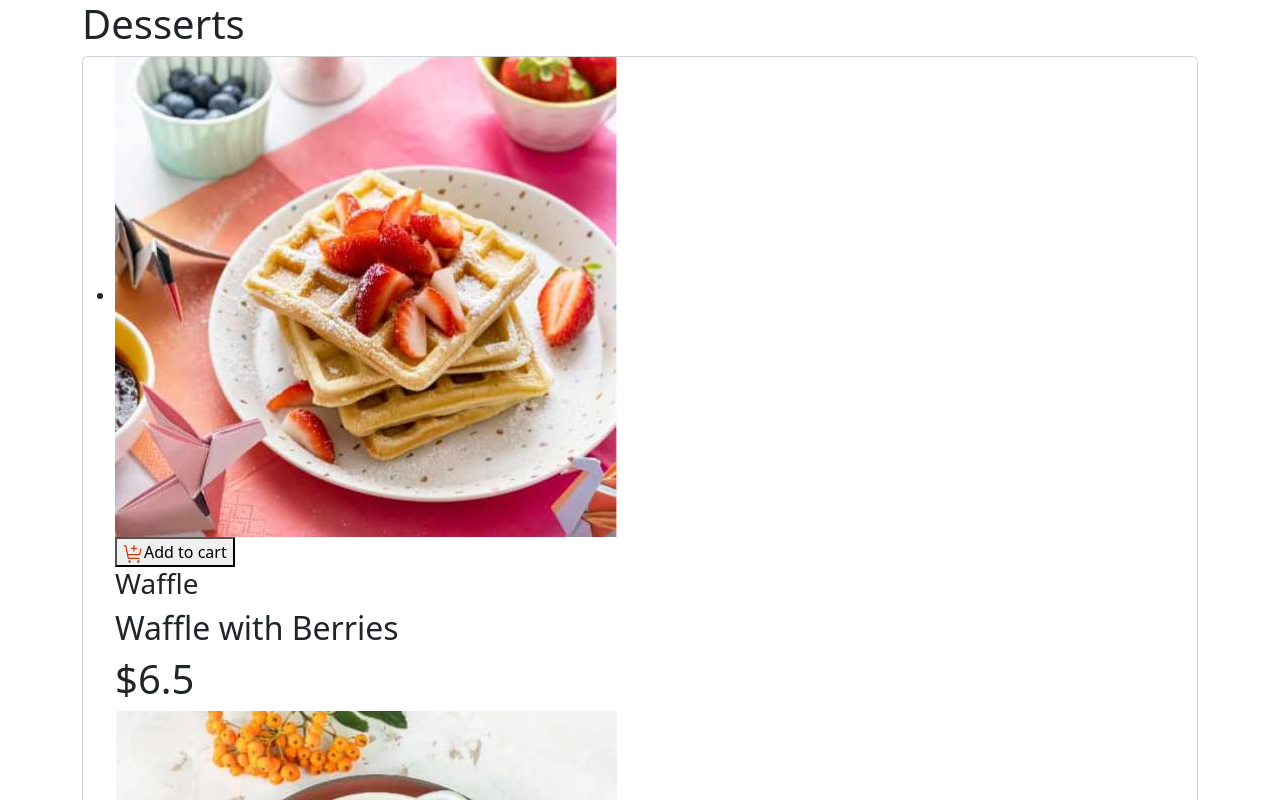
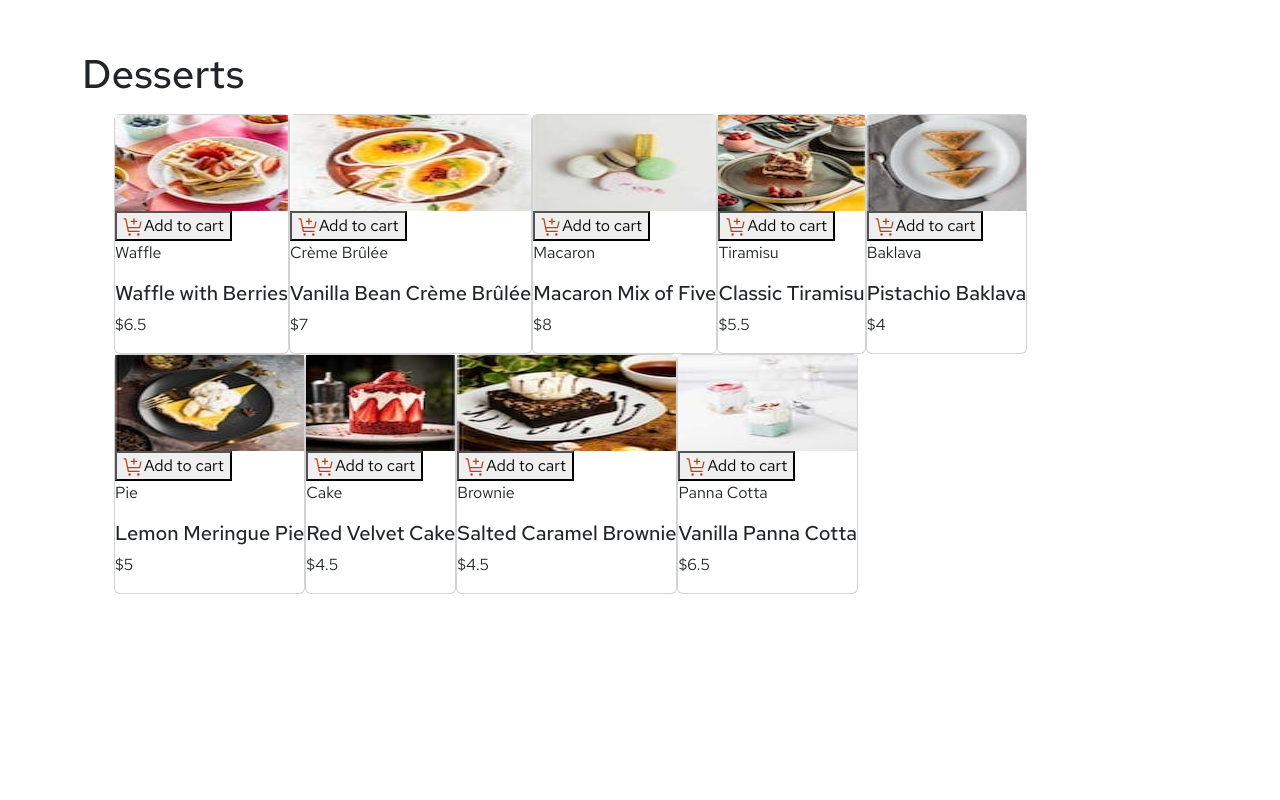
Before and after one commit to Chakri-T/product-list-with-cart, a React (Create React App) app: page / in a window 1280 px wide. Shown: the top 800 px of the page. Built offline with nearby package versions, Linux system fonts and the light colour scheme.

Commit message:
added styles

```diff
--- a/package.json
+++ b/package.json
@@ -10,6 +10,7 @@
     "react": "^18.3.1",
     "react-dom": "^18.3.1",
     "react-scripts": "5.0.1",
+    "sass": "^1.77.8",
     "web-vitals": "^2.1.4"
   },
   "scripts": {
--- a/public/index.html
+++ b/public/index.html
@@ -29,6 +29,7 @@
   <body>
     <noscript>You need to enable JavaScript to run this app.</noscript>
     <div id="root"></div>
+
     <!--
       This HTML file is a template.
       If you open it directly in the browser, you will see an empty page.
--- a/src/App.css
+++ /dev/null
@@ -1,3 +0,0 @@
-.incbtn {
-  background-color: red;
-}
--- a/src/App.js
+++ b/src/App.js
@@ -1,12 +1,14 @@
 import "bootstrap/dist/css/bootstrap.min.css";
-import "./App.css";
 import Item from "./Item";
+import "./styles/main.scss";
 function App() {
   return (
     <div className="App">
       <div className="container">
         <h1>Desserts</h1>
-        <Item />
+        <div className="items">
+          <Item />
+        </div>
       </div>
     </div>
   );
--- a/src/Item.js
+++ b/src/Item.js
@@ -77,17 +77,17 @@
 
   return (
     <>
-      <div className="card">
+      <div>
         <ul>
           {data.map((item, index) => (
-            <li key={index}>
-              <img src={item.image.desktop} alt="an img" />
+            <li className="card" key={index}>
+              <img src={item.image.thumbnail} alt="an img" />
 
               <div>{handleBtn(index)}</div>
 
-              <h3>{item.category}</h3>
-              <h2>{item.name}</h2>
-              <h1>${item.price}</h1>
+              <p>{item.category}</p>
+              <h5>{item.name}</h5>
+              <p>${item.price}</p>
             </li>
           ))}
         </ul>
--- a/src/index.css
+++ /dev/null
@@ -1,13 +0,0 @@
-body {
-  margin: 0;
-  font-family: -apple-system, BlinkMacSystemFont, 'Segoe UI', 'Roboto', 'Oxygen',
-    'Ubuntu', 'Cantarell', 'Fira Sans', 'Droid Sans', 'Helvetica Neue',
-    sans-serif;
-  -webkit-font-smoothing: antialiased;
-  -moz-osx-font-smoothing: grayscale;
-}
-
-code {
-  font-family: source-code-pro, Menlo, Monaco, Consolas, 'Courier New',
-    monospace;
-}
--- a/src/selectedCart.js
+++ b/src/selectedCart.js
@@ -3,18 +3,23 @@
   //   const { index, numofitems } = props.cartItems;
   const { cartItems, content } = props;
   const [total, setTotal] = useState(0);
-  //   cartItems.map((item, index) => console.log(item, index));
+  const [numOfItems, setNumOfItems] = useState(0);
+  console.log(cartItems);
   const len = Object.keys(cartItems).length;
   // const objKeys = Object.keys(cartItems).map((key) => Number(key));
   //   console.log(content[0].price);
+
   useEffect(() => {
     let newTotal = 0;
+    let numOfItems = 0;
     Object.keys(cartItems).forEach((key) => {
       const itemKey = Number(key);
       const itemPrice = content[itemKey]?.price || 0; // Safe access
       newTotal += cartItems[itemKey] * itemPrice;
+      numOfItems += cartItems[itemKey];
     });
     setTotal(newTotal);
+    setNumOfItems(numOfItems);
   }, [cartItems, content]);
 
   //   console.log(props.cartItems);
@@ -22,18 +27,61 @@
     return (
       <>
         <div>
-          <h1>Your Cart({len})</h1>
+          <h3>Your Cart({numOfItems})</h3>
 
-          {/* <ul>
-            {objKeys.map((objKey) => (
-              <li key={objKey}>
-                {objKey}: {cartItems[objKey]}
-              </li>
-            ))}
-          </ul> */}
-          <h3>Order Total</h3>
-          <h2>{total}</h2>
+          <ul>
+            {Object.keys(cartItems).map(
+              (objKey) =>
+                cartItems[objKey] !== 0 && (
+                  <li key={objKey}>
+                    <div>
+                      {content[objKey].name}
+                      <p>
+                        {cartItems[objKey]}x @ ${content[objKey].price} $
+                        {content[objKey].price}
+                      </p>
+                      <svg
+                        xmlns="http://www.w3.org/2000/svg"
+                        width="10"
+                        height="10"
+                        fill="none"
+                        viewBox="0 0 10 10"
+                      >
+                        <path
+                          fill="#CAAFA7"
+                          d="M8.375 9.375 5 6 1.625 9.375l-1-1L4 5 .625 1.625l1-1L5 4 8.375.625l1 1L6 5l3.375 3.375-1 1Z"
+                        />
+                      </svg>
+                      <hr></hr>
+                    </div>
+                  </li>
+                )
+            )}
+          </ul>
+
+          <p>Order Total</p>
+          <h3>{total}</h3>
         </div>
+        <p>
+          <svg
+            xmlns="http://www.w3.org/2000/svg"
+            width="21"
+            height="20"
+            fill="none"
+            viewBox="0 0 21 20"
+          >
+            <path
+              fill="#1EA575"
+              d="M8 18.75H6.125V17.5H8V9.729L5.803 8.41l.644-1.072 2.196 1.318a1.256 1.256 0 0 1 .607 1.072V17.5A1.25 1.25 0 0 1 8 18.75Z"
+            />
+            <path
+              fill="#1EA575"
+              d="M14.25 18.75h-1.875a1.25 1.25 0 0 1-1.25-1.25v-6.875h3.75a2.498 2.498 0 0 0 2.488-2.747 2.594 2.594 0 0 0-2.622-2.253h-.99l-.11-.487C13.283 3.56 11.769 2.5 9.875 2.5a3.762 3.762 0 0 0-3.4 2.179l-.194.417-.54-.072A1.876 1.876 0 0 0 5.5 5a2.5 2.5 0 1 0 0 5v1.25a3.75 3.75 0 0 1 0-7.5h.05a5.019 5.019 0 0 1 4.325-2.5c2.3 0 4.182 1.236 4.845 3.125h.02a3.852 3.852 0 0 1 3.868 3.384 3.75 3.75 0 0 1-3.733 4.116h-2.5V17.5h1.875v1.25Z"
+            />
+          </svg>
+          This is a carbon-neutral delivery
+        </p>
+        <button>Confirm Order</button>
       </>
     );
   }
--- /dev/null
+++ b/src/styles/main.scss
@@ -0,0 +1,14 @@
+@import url("https://fonts.googleapis.com/css2?family=Red+Hat+Text:ital,wght@0,300..700;1,300..700&display=swap");
+
+.App {
+  margin-top: 50px;
+  font-family: "Red Hat Text", sans-serif;
+}
+
+.items {
+}
+.card {
+  display: flex;
+  float: left;
+  flex-wrap: wrap;
+}
```
Also changed, not shown: src/index.js (+5 -6 lines), 1 other file (tests, documents, lock files or other folders).
